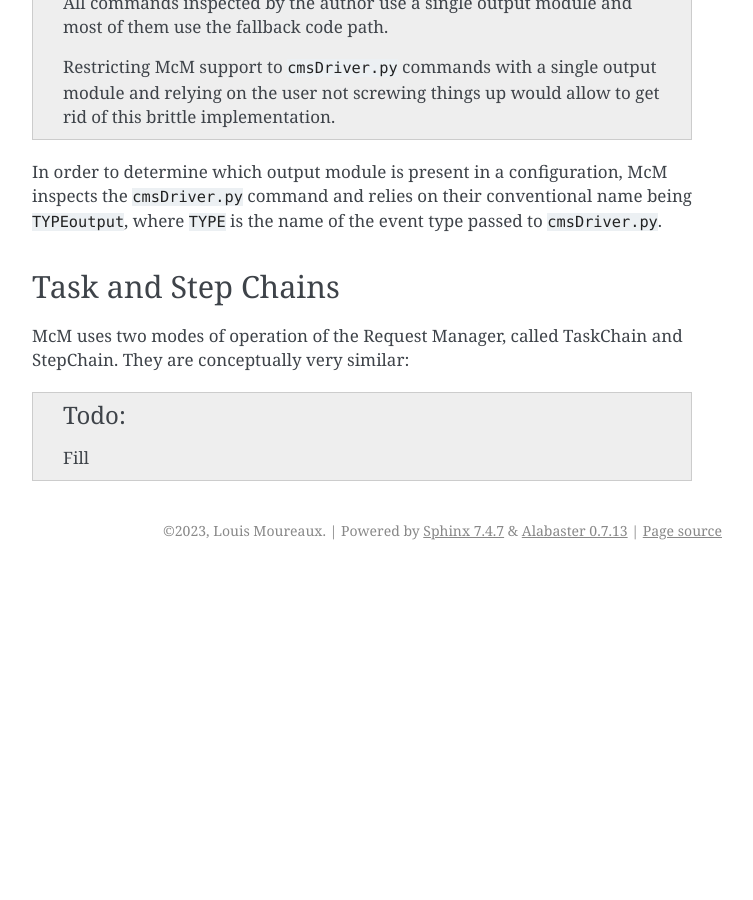
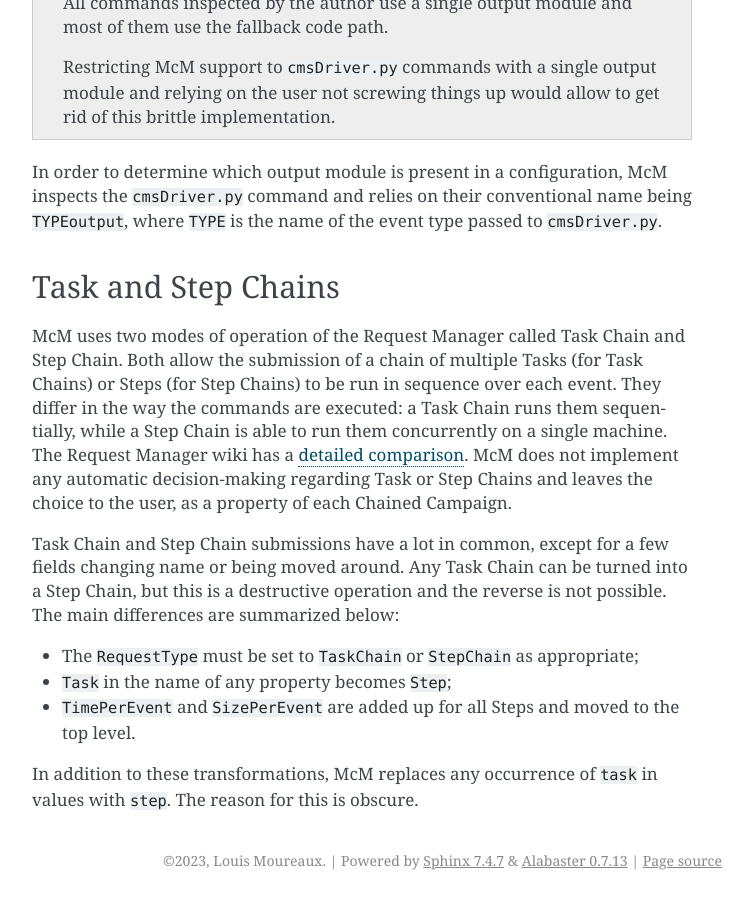
Before and after one commit to lmoureaux/McM-errands, a Sphinx documentation site: the page built from docs/reqmgr.rst, in a window 1280 px wide and 900 px high, scrolled down 6994 px. Shown: the whole window, without its empty margins (388-1141 px from the left). Built offline with Sphinx 7.4.7, drawn with Linux system fonts in a browser that asks for light colours; before the commit the page ends 7564 px from its top, so only the background shows below that.

Commit message:
Document how to move from task to step chain

```diff
--- a/docs/reqmgr.rst
+++ b/docs/reqmgr.rst
@@ -333,7 +333,27 @@ being ``TYPEoutput``, where ``TYPE`` is the name of the event type passed to
 Task and Step Chains
 --------------------
 
-McM uses two modes of operation of the Request Manager, called TaskChain and
-StepChain. They are conceptually very similar:
+McM uses two modes of operation of the Request Manager called Task Chain and
+Step Chain. Both allow the submission of a chain of multiple Tasks (for Task
+Chains) or Steps (for Step Chains) to be run in sequence over each event. They
+differ in the way the commands are executed: a Task Chain runs them
+sequentially, while a Step Chain is able to run them concurrently on a single
+machine. The Request Manager wiki has a `detailed comparison`_. McM does not
+implement any automatic decision-making regarding Task or Step Chains and leaves
+the choice to the user, as a property of each Chained Campaign.
 
-.. todo:: Fill
+.. _detailed comparison: https://github.com/dmwm/WMCore/wiki/TaskChain-vs-StepChain
+
+Task Chain and Step Chain submissions have a lot in common, except for a few
+fields changing name or being moved around. Any Task Chain can be turned into a
+Step Chain, but this is a destructive operation and the reverse is not possible.
+The main differences are summarized below:
+
+* The ``RequestType`` must be set to ``TaskChain`` or ``StepChain`` as
+  appropriate;
+* ``Task`` in the name of any property becomes ``Step``;
+* ``TimePerEvent`` and ``SizePerEvent`` are added up for all Steps and moved to
+  the top level.
+
+In addition to these transformations, McM replaces any occurrence of ``task`` in
+values with ``step``. The reason for this is obscure.
```
